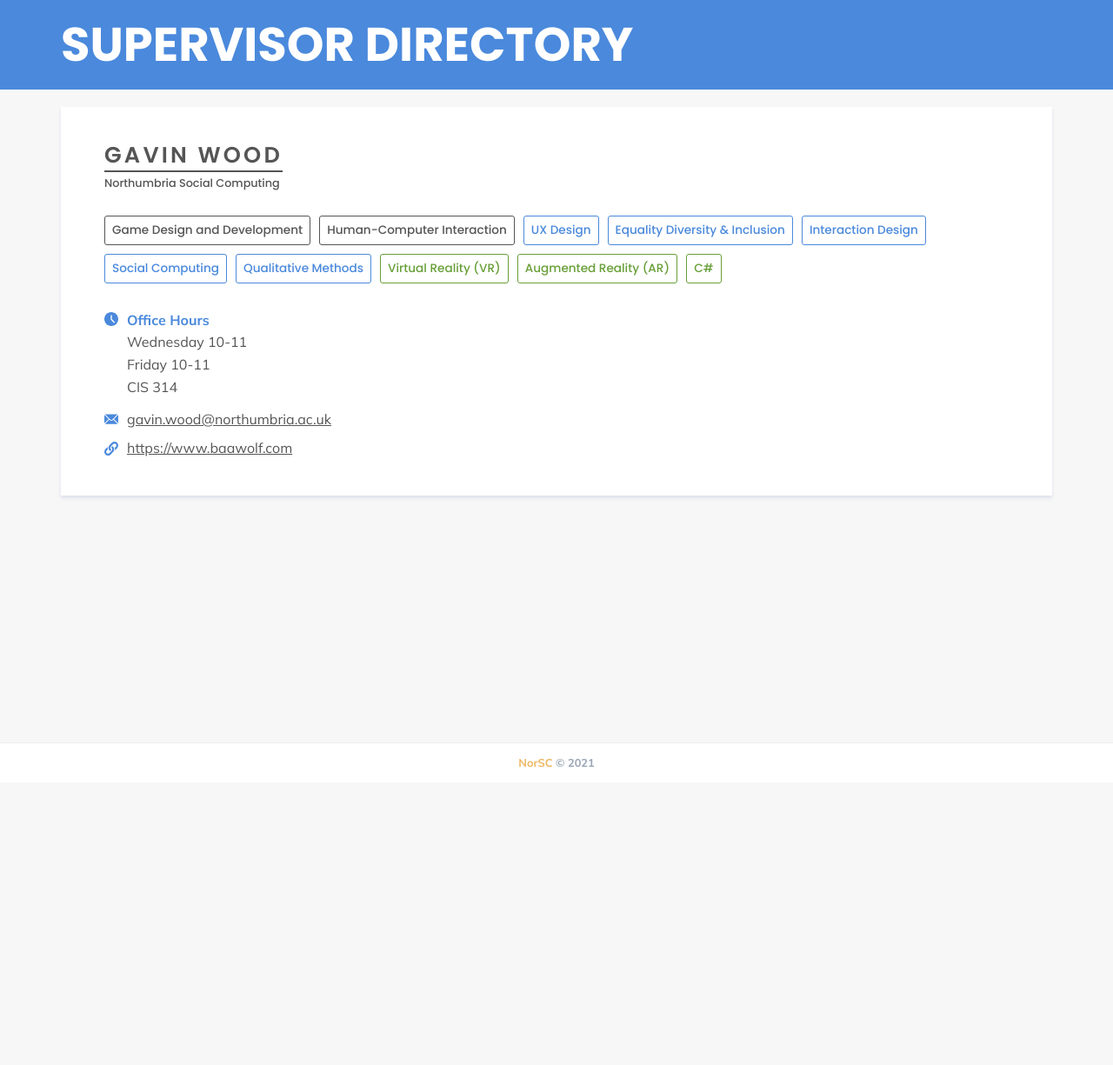
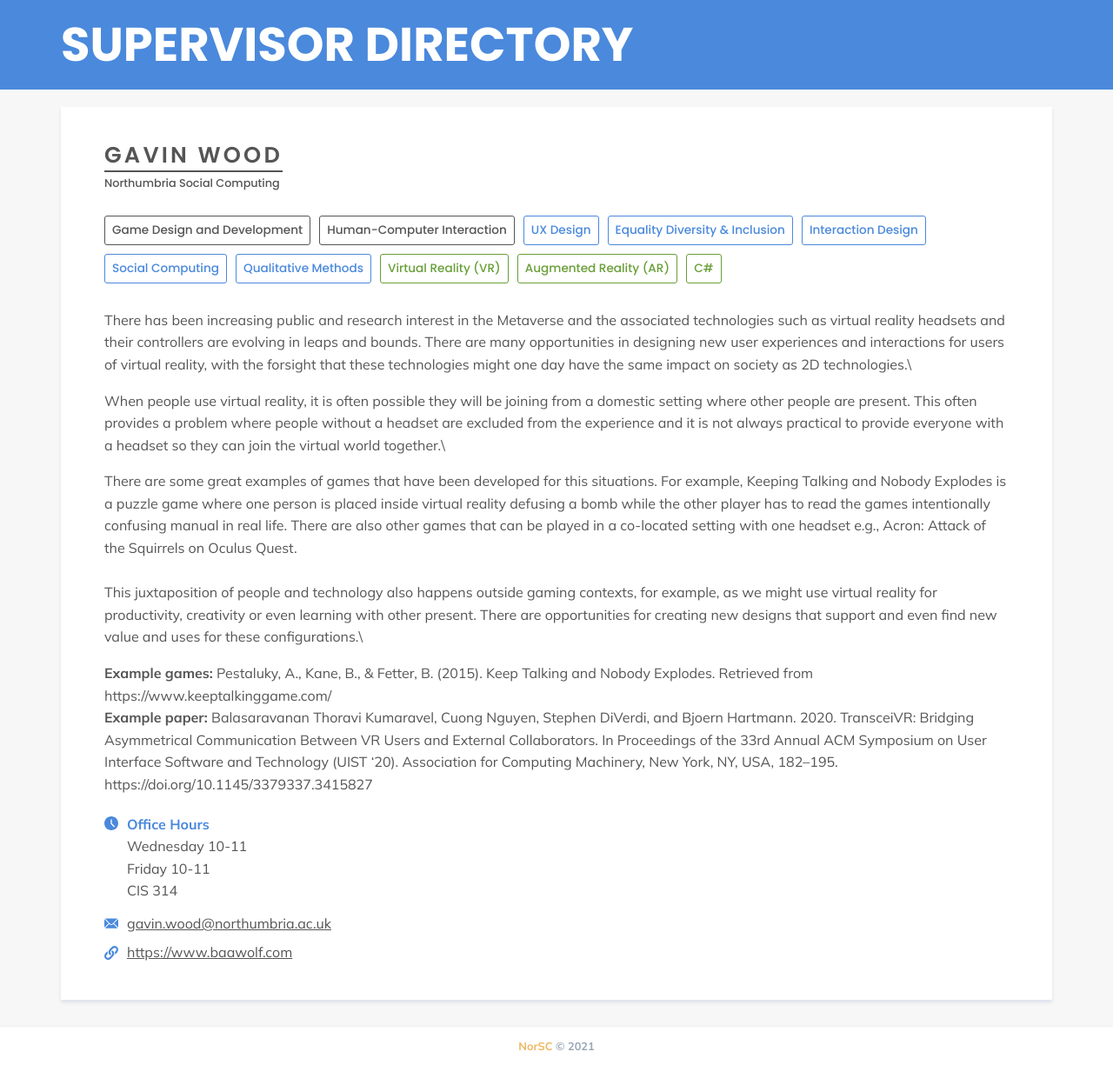
Before and after one commit to NorSC/supervisor-search, a Jekyll site: the page built from _supervisors/gavin-wood.md, in a window 1280 px wide. Shown: the whole page at 87% size. Built offline with Jekyll 4.4.1, drawn with Linux system fonts in a browser that asks for light colours; a script that is not in the unit is left out; before the commit the page ends 900 px from its top, so only the background shows below that.

Commit message:
Update Supervisors “gavin-wood”

```diff
--- a/_supervisors/gavin-wood.md
+++ b/_supervisors/gavin-wood.md
@@ -24,6 +24,30 @@ technologies_languages:
   - Virtual Reality (VR)
   - Augmented Reality (AR)
   - C#
+additional_details: >-
+  There has been increasing public and research interest in the Metaverse and
+  the associated technologies such as virtual reality headsets and their
+  controllers are evolving in leaps and bounds. There are many opportunities in
+  designing new user experiences and interactions for users of virtual reality,
+  with the forsight that these technologies might one day have the same impact
+  on society as 2D technologies.\
+
+
+  When people use virtual reality, it is often possible they will be joining from a domestic setting where other people are present. This often provides a problem where people without a headset are excluded from the experience and it is not always practical to provide everyone with a headset so they can join the virtual world together.\
+
+
+  There are some great examples of games that have been developed for this situations. For example, Keeping Talking and Nobody Explodes is a puzzle game where one person is placed inside virtual reality defusing a bomb while the other player has to read the games intentionally confusing manual in real life. There are also other games that can be played in a co-located setting with one headset e.g., Acron: Attack of the Squirrels on Oculus Quest. \
+
+  \
+
+  This juxtaposition of people and technology also happens outside gaming contexts, for example, as we might use virtual reality for productivity, creativity or even learning with other  present. There are opportunities for creating new designs that support and even find new value and uses for these configurations.\
+
+
+  **Example games:** Pestaluky, A., Kane, B., & Fetter, B. (2015). Keep Talking and Nobody Explodes. Retrieved from https://www.keeptalkinggame.com/
+
+  \
+
+  **Example paper:** Balasaravanan Thoravi Kumaravel, Cuong Nguyen, Stephen DiVerdi, and Bjoern Hartmann. 2020. TransceiVR: Bridging Asymmetrical Communication Between VR Users and External Collaborators. In Proceedings of the 33rd Annual ACM Symposium on User Interface Software and Technology (UIST '20). Association for Computing Machinery, New York, NY, USA, 182–195. https://doi.org/10.1145/3379337.3415827
 additional_details_msc: >-
   My research interests are centred on the Metaverse – a term used to describe
   one vision of the future Internet reimagined around 3D virtual worlds and
```
